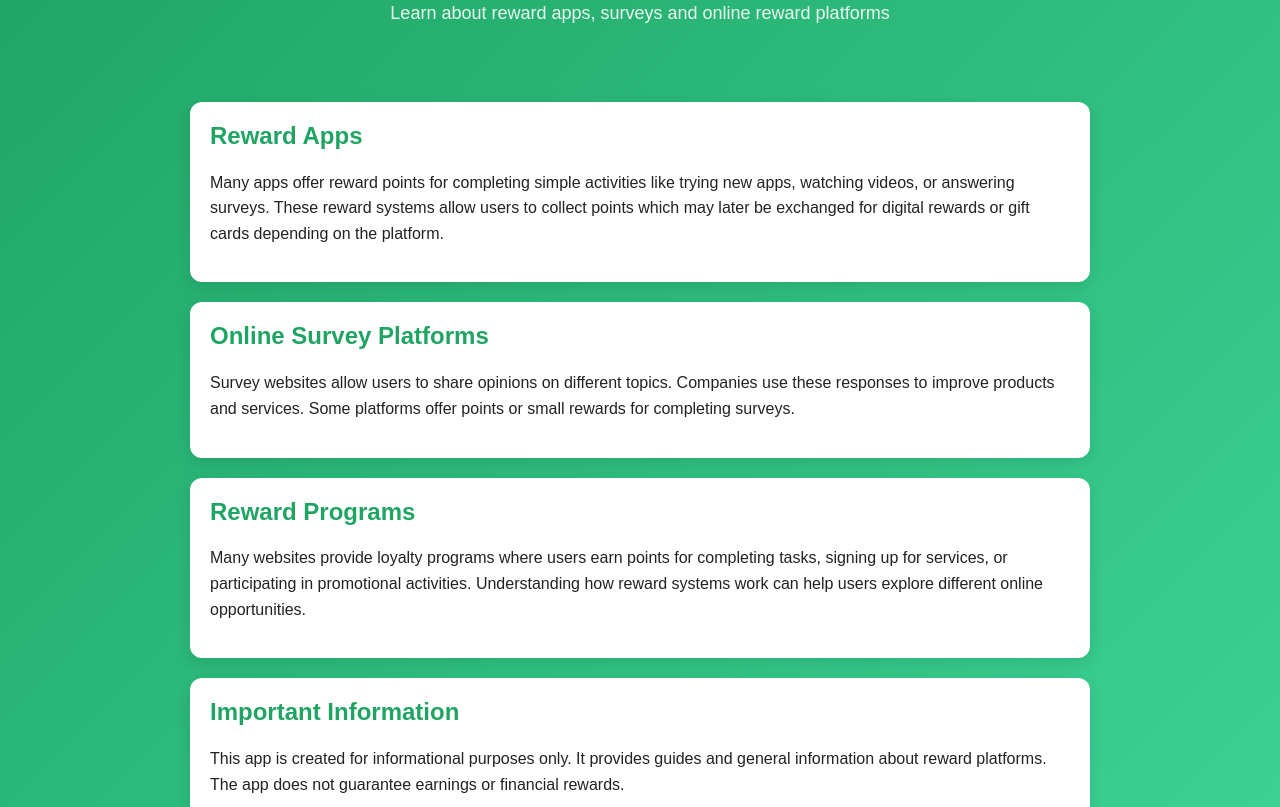
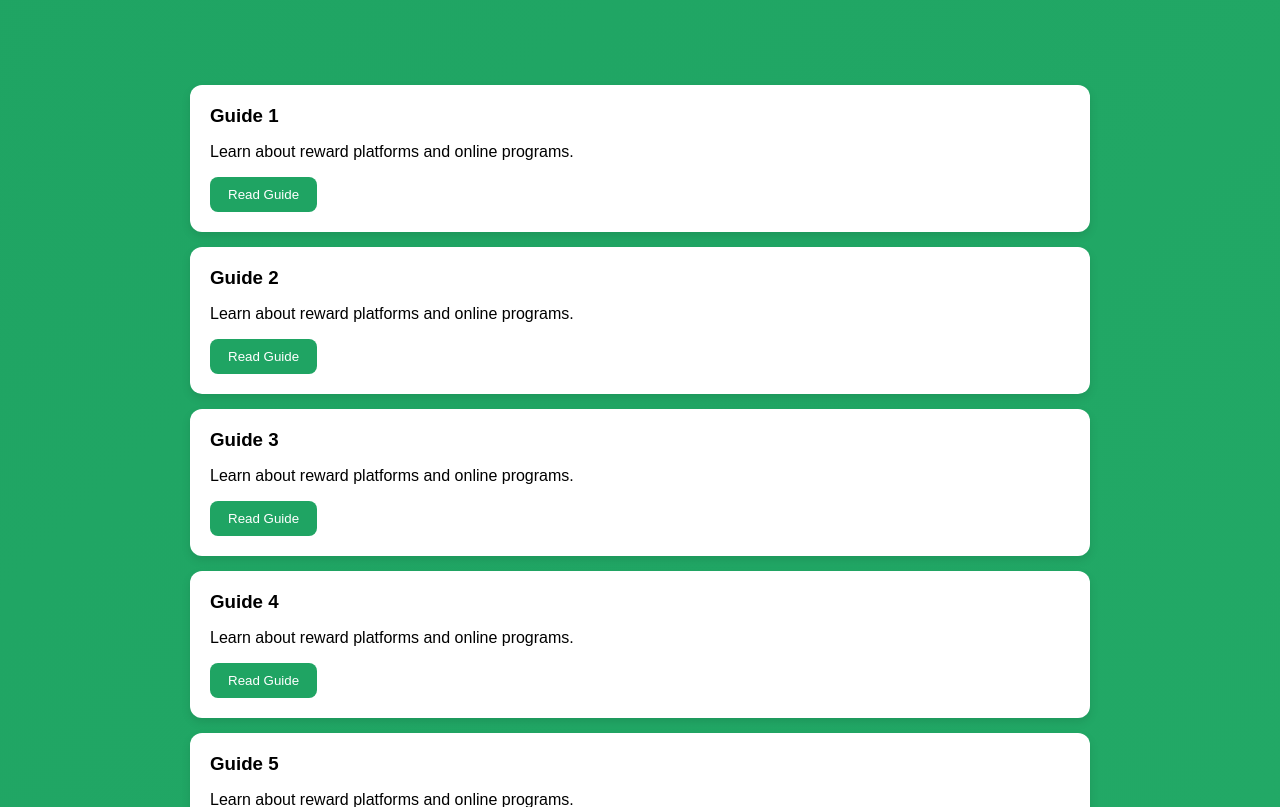
Before and after one commit to aitaissaf030-art/Savings-Planner, a plain HTML site: page index.html in a window 1280 px wide. Shown: the part 117-924 px from the top of the page. Drawn offline with Linux system fonts and the light colour scheme.

Commit message:
Update index.html

```diff
--- a/index.html
+++ b/index.html
@@ -10,26 +10,23 @@
 <style>
 
 body{
-font-family: Arial, sans-serif;
 margin:0;
-padding:0;
-background: linear-gradient(135deg,#1fa463,#3dd598);
-color:#222;
+font-family:Arial;
+background:linear-gradient(135deg,#1fa463,#37c97b);
 }
 
 header{
 text-align:center;
+color:white;
 padding:40px 20px;
-color:white;
 }
 
 header h1{
-font-size:34px;
-margin-bottom:10px;
+margin:0;
+font-size:32px;
 }
 
 header p{
-font-size:18px;
 opacity:0.9;
 }
 
@@ -39,20 +36,34 @@ margin:auto;
 padding:20px;
 }
 
-.card{
+.guide{
 background:white;
+padding:20px;
+margin:15px 0;
 border-radius:12px;
-padding:20px;
-margin-bottom:20px;
-box-shadow:0 5px 15px rgba(0,0,0,0.1);
+box-shadow:0 4px 10px rgba(0,0,0,0.1);
 }
 
-.card h2{
-margin-top:0;
-color:#1fa463;
+.guide h3{
+margin:0 0 10px;
 }
 
-.card p{
+button{
+background:#1fa463;
+border:none;
+padding:10px 18px;
+border-radius:8px;
+color:white;
+cursor:pointer;
+}
+
+button:hover{
+background:#168a52;
+}
+
+.details{
+display:none;
+margin-top:10px;
 line-height:1.6;
 }
 
@@ -60,13 +71,30 @@ footer{
 text-align:center;
 padding:30px;
 color:white;
-font-size:14px;
 }
 
 </style>
 
+<script>
+
+function toggleGuide(id){
+
+var x=document.getElementById(id);
+
+if(x.style.display==="block")
+{
+x.style.display="none";
+}
+else
+{
+x.style.display="block";
+}
+
+}
+
+</script>
+
 </head>
-
 
 <body>
 
@@ -74,76 +102,47 @@ font-size:14px;
 
 <h1>Online Reward Guide</h1>
 
-<p>Learn about reward apps, surveys and online reward platforms</p>
+<p>Explore guides about reward platforms and online opportunities</p>
 
 </header>
 
-
 <div class="container">
 
-<div class="card">
+<script>
 
-<h2>Reward Apps</h2>
+for(let i=1;i<=100;i++){
 
-<p>
-Many apps offer reward points for completing simple activities like
-trying new apps, watching videos, or answering surveys.
-These reward systems allow users to collect points which may later
-be exchanged for digital rewards or gift cards depending on the platform.
-</p>
+document.write(`
+<div class="guide">
 
-</div>
+<h3>Guide ${i}</h3>
 
+<p>Learn about reward platforms and online programs.</p>
 
-<div class="card">
+<button onclick="toggleGuide('g${i}')">Read Guide</button>
 
-<h2>Online Survey Platforms</h2>
+<div class="details" id="g${i}">
 
-<p>
-Survey websites allow users to share opinions on different topics.
-Companies use these responses to improve products and services.
-Some platforms offer points or small rewards for completing surveys.
-</p>
-
-</div>
-
-
-<div class="card">
-
-<h2>Reward Programs</h2>
-
-<p>
-Many websites provide loyalty programs where users earn points
-for completing tasks, signing up for services, or participating
-in promotional activities.
-Understanding how reward systems work can help users explore
-different online opportunities.
-</p>
-
-</div>
-
-
-<div class="card">
-
-<h2>Important Information</h2>
-
-<p>
-This app is created for informational purposes only.
-It provides guides and general information about reward platforms.
-The app does not guarantee earnings or financial rewards.
-</p>
+This guide explains how reward platforms and survey websites work.
+Many platforms provide points or rewards for completing activities.
+Always research platforms carefully and read their terms before joining.
 
 </div>
 
 </div>
+`);
 
+}
+
+</script>
+
+</div>
 
 <footer>
 
-<p>© 2026 Online Reward Guide</p>
+© 2026 Online Reward Guide
 
 </footer>
 
-
 </body>
 </html>
```
